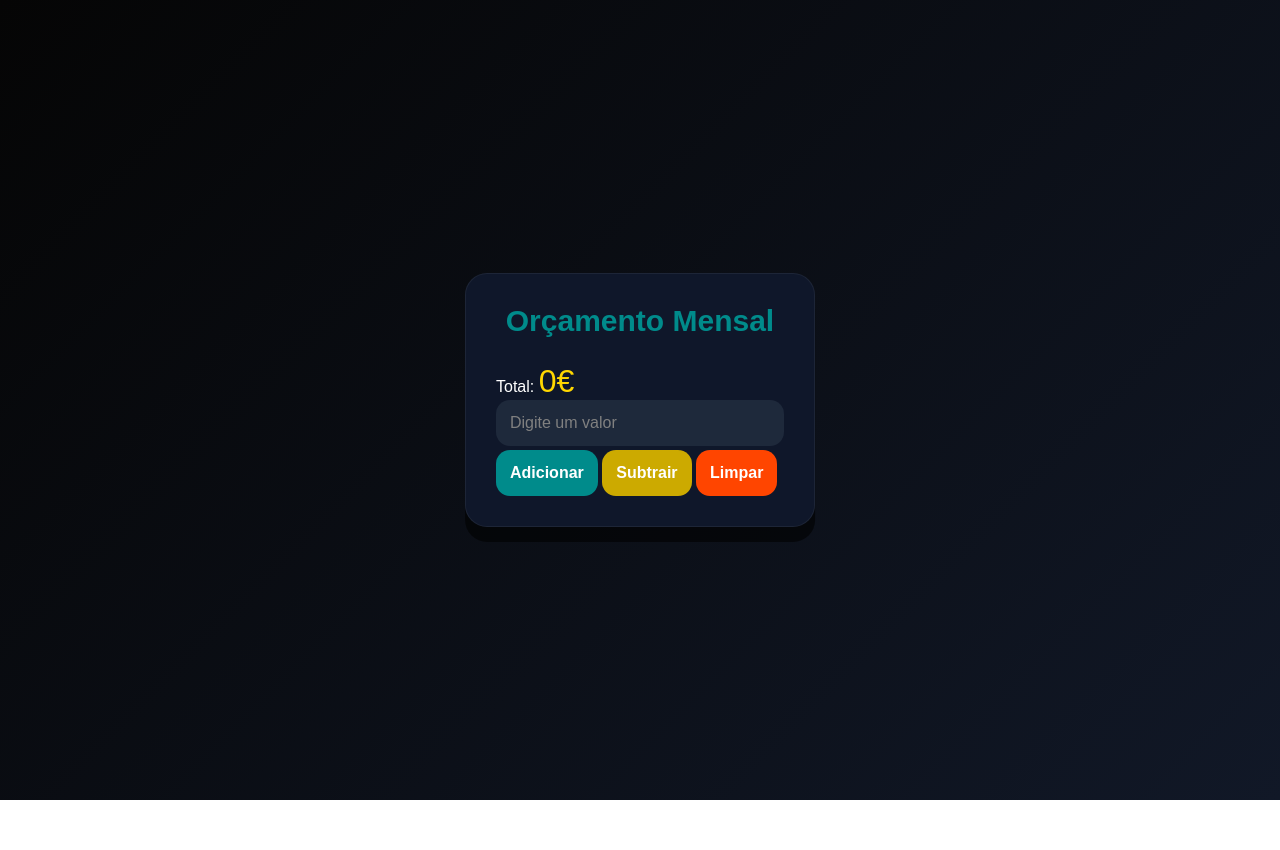
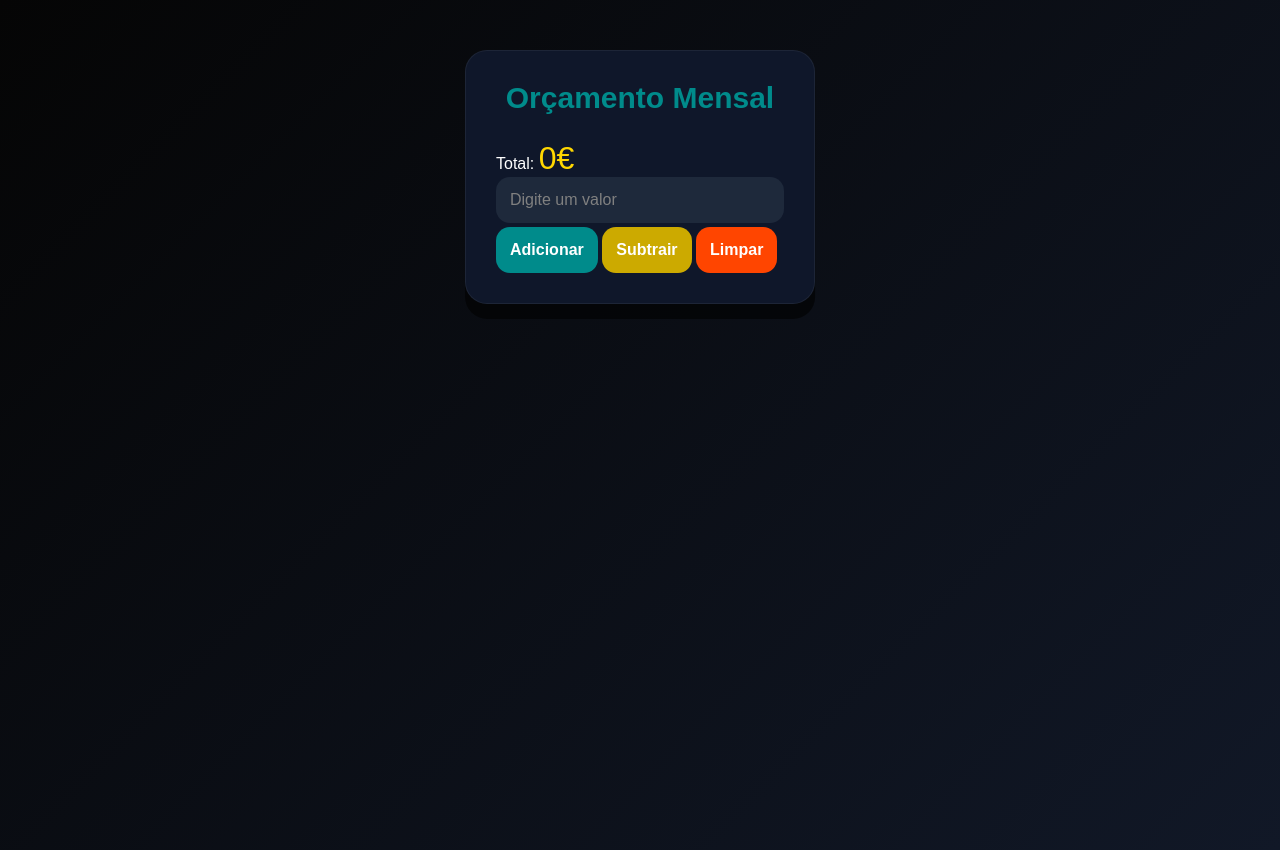
Before and after one commit to GouveiaAlves/orcamento-mensal, a plain HTML site: page index.html in a window 1280 px wide. Before the commit the page ends 800 px from the top, so only its background shows below. Drawn offline with Linux system fonts and the light colour scheme.

Commit message:
modificar o alinhamento do display

```diff
--- a/style.css
+++ b/style.css
@@ -10,7 +10,8 @@ body {
 	height: 100vh;
 	display: flex;
 	justify-content: center;
-	align-items: center;
+	align-items: flex-start;
+	margin-top: 50px;
 	color: white;
 }
 
```
